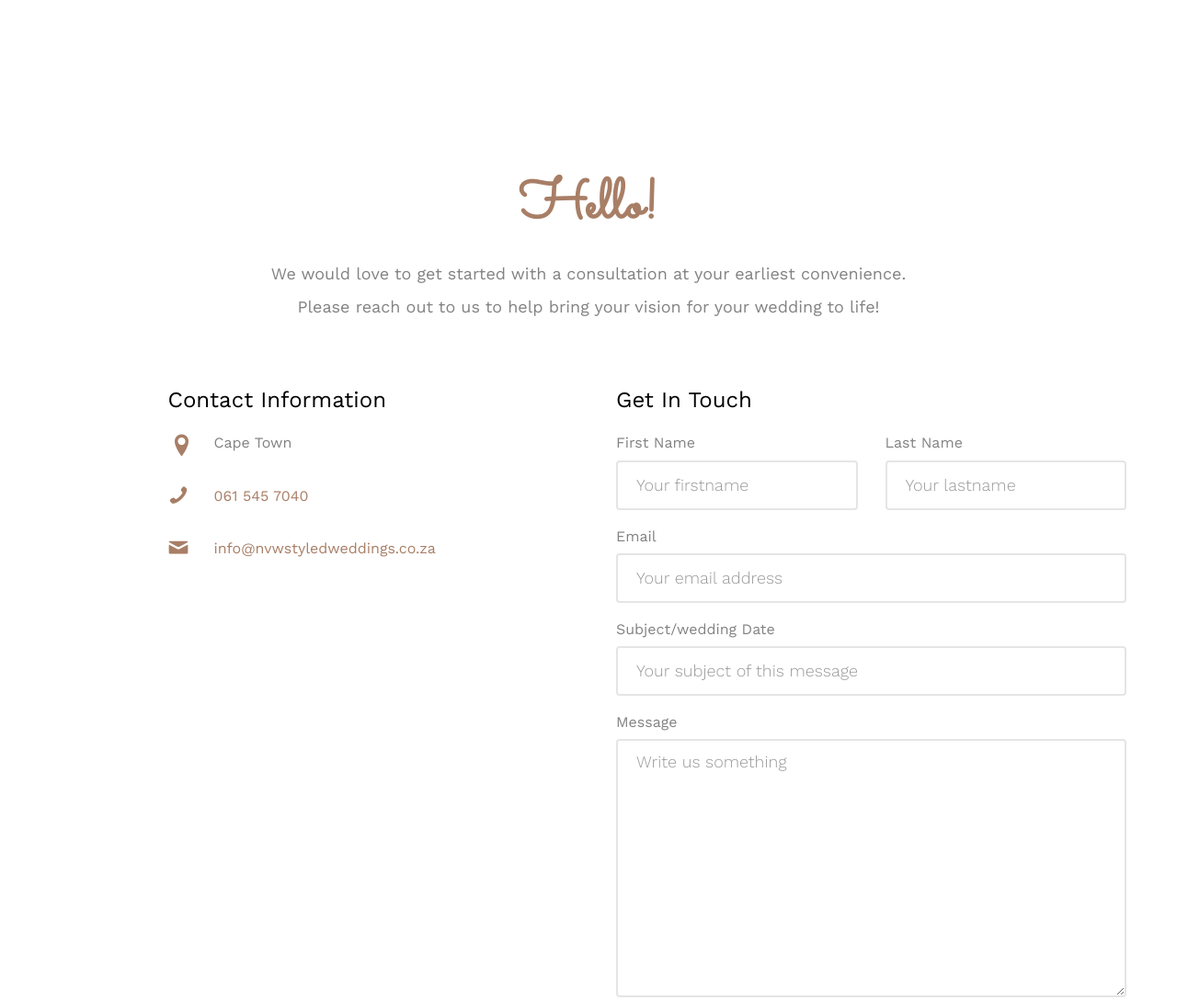
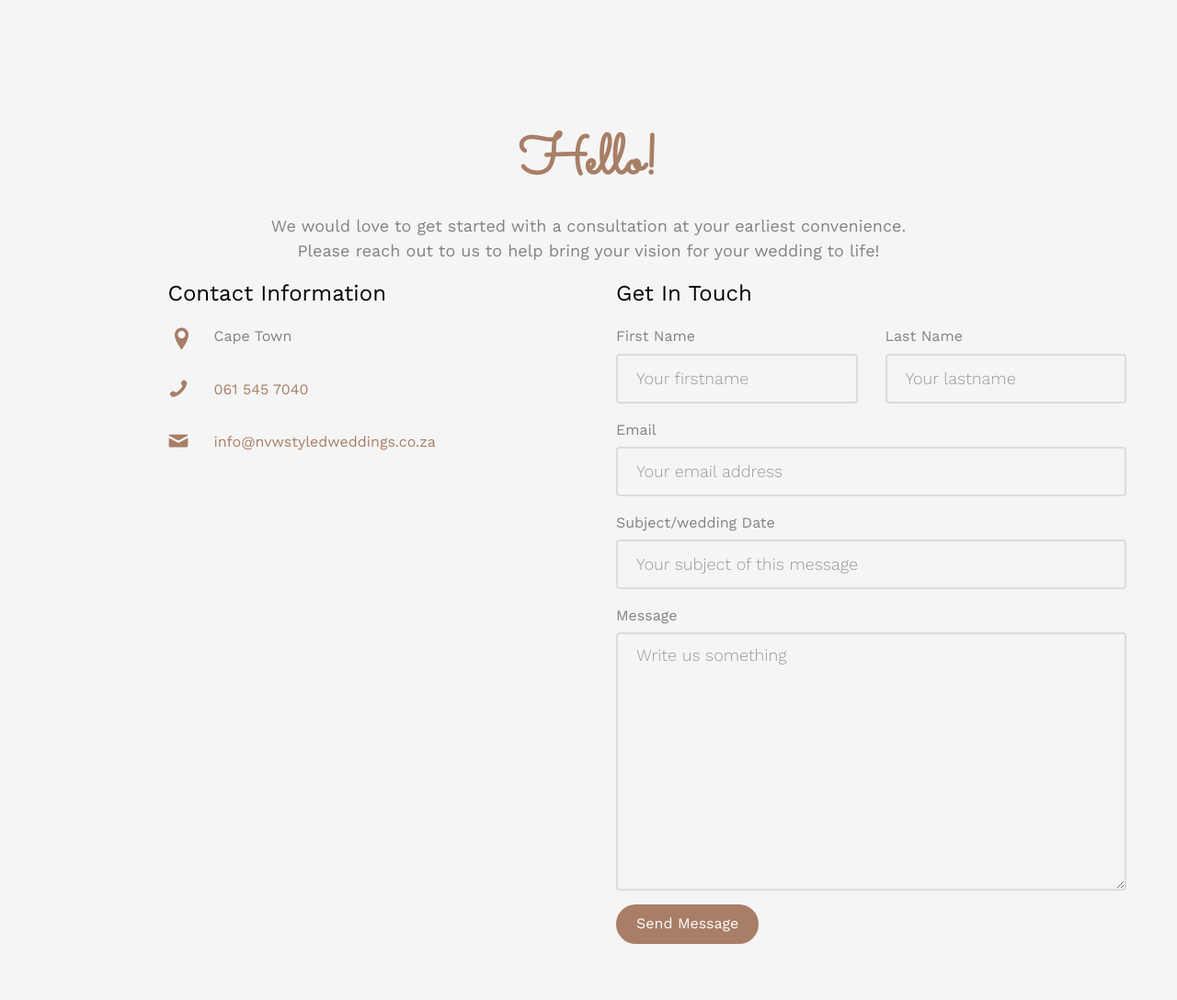
Before and after one commit to ft8coza/NvonWillingh, a plain HTML site: page contact.html in a window 1280 px wide. Shown: the part 660-1748 px from the top of the page at 92% size. Drawn offline with nearby package versions, Linux system fonts and the light colour scheme; some packages are replaced by stand-ins of ours; no server answers; files whose address does not match are found by name.

Commit message:
Revert "Fiddled with CSS but this all needs be reverted back to commit before this one"
This reverts commit 6320bda376766fc1efda9a1b3a40c54947a45ffc.

```diff
--- a/contact.html
+++ b/contact.html
@@ -115,7 +115,7 @@
 			<!--Form section-->
 	<div class="fh5co-section">
 		<div class="container">
-			<div class="row contact-border">
+			<div class="row">
 				<div class="col-md-6 col-md-push-6 animate-box">
 					<h3>Get In Touch</h3>
 					<form action="#">
--- a/css/style.css
+++ b/css/style.css
@@ -787,7 +787,7 @@ figure {
   }
 }
 
-/*#map {
+#map {
   width: 100%;
   height: 500px;
   position: relative;
@@ -796,7 +796,7 @@ figure {
   #map {
     height: 200px;
   }
-}*/
+}
 
 .fh5co-social-icons {
   margin: 0;
@@ -822,13 +822,6 @@ figure {
 }
 .fh5co-social-icons li a i {
   font-size: 20px;
-}
-
-.contact-border {
-  background-color: white;
-  padding-top: 50px;
-  margin-bottom: 50px;
-  border-radius: 10px;
 }
 
 .fh5co-contact-info ul {
@@ -1053,9 +1046,8 @@ form label {
 #fh5co-couple-story,
 #fh5co-couple,
 #fh5co-gallery {
-  /*padding: 7em 0;*/
+  padding: 7em 0;
   clear: both;
-  margin-bottom: 80px;
 }
 
 #fh5co-testimonial {
@@ -1083,7 +1075,7 @@ form label {
 }
 
 .fh5co-section-gray {
-  /*background: rgba(0, 0, 0, 0.04);*/
+  background: rgba(0, 0, 0, 0.04);
 }
 
 .couple-wrap {
@@ -1243,7 +1235,7 @@ form label {
 }
 
 .fh5co-heading {
-  margin-top: 15em;
+  margin-top: 5em;
 }
 .fh5co-heading.fh5co-heading-sm {
   margin-bottom: 2em;
@@ -1264,7 +1256,7 @@ form label {
 }
 .fh5co-heading p {
   font-size: 18px;
-  line-height: 2;
+  line-height: 1.5;
   color: #828282;
 }
 .fh5co-heading span {
```
Also changed, not shown: services.html (+4 -4 lines).
